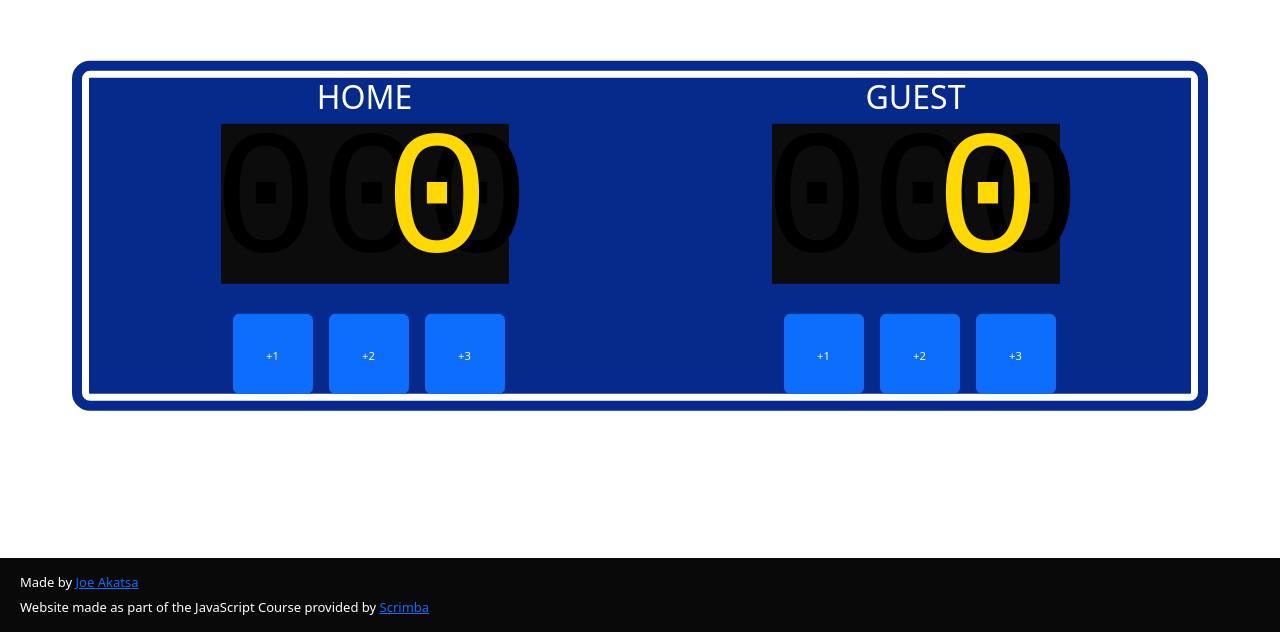
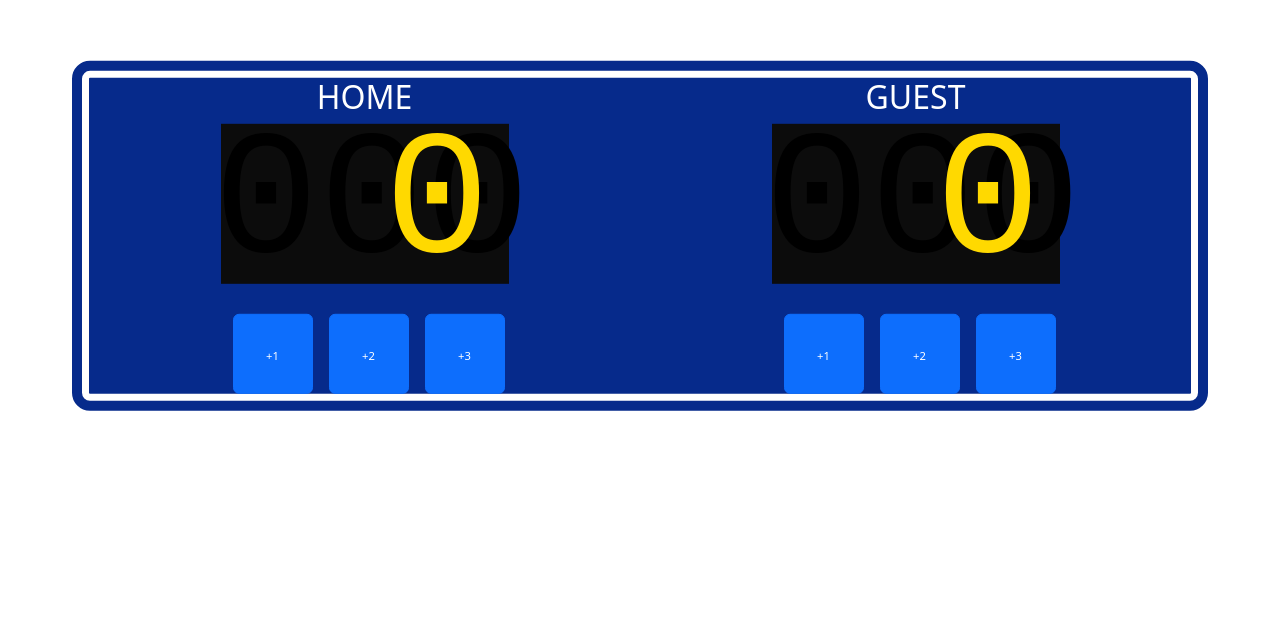
Before and after one commit to jakatsa/BasketBall-Score-board, a plain HTML site: page index.html in a window 1280 px wide. Shown: the part 168-800 px from the top of the page. Drawn offline with nearby package versions, Linux system fonts and the light colour scheme; a web font is replaced by a local one.

Commit message:
Update index.html

```diff
--- a/index.html
+++ b/index.html
@@ -62,10 +62,7 @@
            </div>
         </div>
      </div>
-     <footer>
-        <p class="footer">Made by <a href="#">Joe Akatsa</a></p>
-        <p class="footer">Website made as part of the JavaScript Course provided by <a href="https://scrimba.com/">Scrimba</a></p>
-     </footer>
+
      <script src="index.js"></script>
 </body>
 </html>
```
